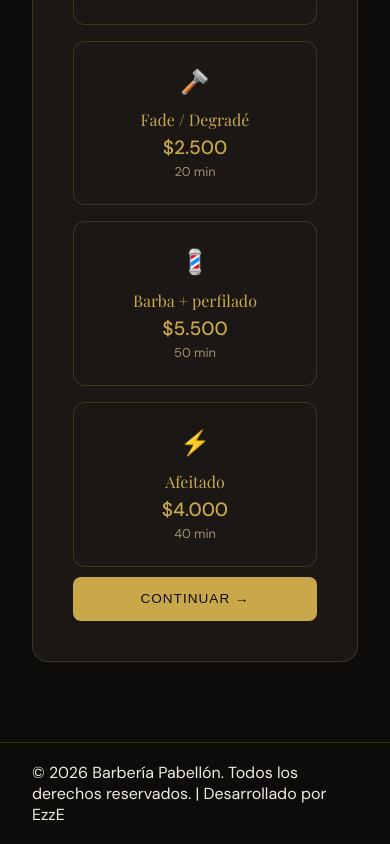
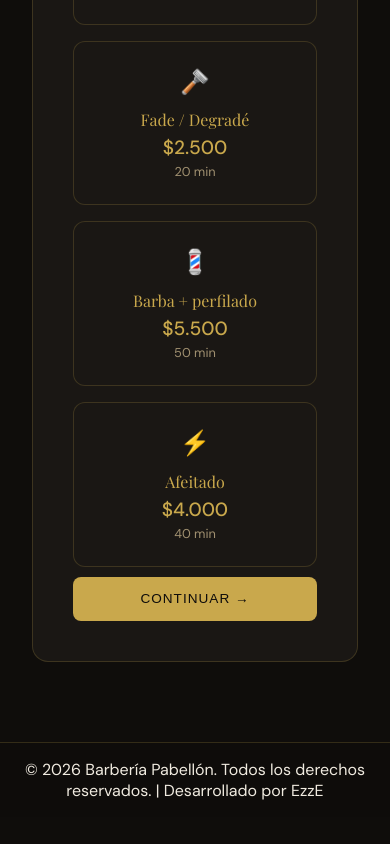
Before and after one commit to ezeabregu/barberia-pabellon, a React (Vite) app: page /turno in a window 390 px wide. Shown: the part 541-1385 px from the top of the page. After the commit the page ends 1358 px from the top, so only its background shows below. Built offline with nearby package versions, Linux system fonts and the light colour scheme.

Commit message:
footer media query changes

```diff
--- a/src/components/footer/footerStyles.js
+++ b/src/components/footer/footerStyles.js
@@ -8,4 +8,11 @@ export const FooterContainer = styled.div`
   border-top: 1px solid var(--border);
   background: rgba(15, 13, 11, 0.95);
   backdrop-filter: blur(10px);
+
+  @media (max-width: 768px) {
+    padding: 1rem 1.2rem;
+    flex-direction: column;
+    gap: 0.5rem;
+    text-align: center;
+  }
 `;
```
